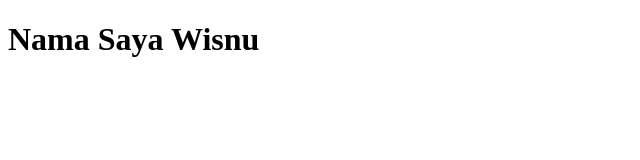
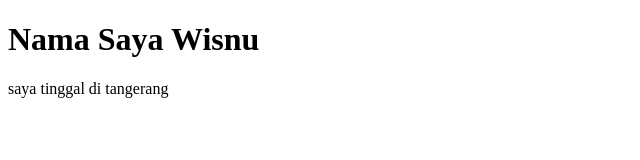
Before and after one commit to Wisnuprawira/new-project-laravel, a plain HTML site: page index.html in a window 1280 px wide. Shown: the whole page, without its empty margins (0-640 px from the left). Drawn offline with Linux system fonts and the light colour scheme.

Commit message:
add tempat tinggal

```diff
--- a/index.html
+++ b/index.html
@@ -8,5 +8,6 @@
 </head>
 <body>
     <h1>Nama Saya Wisnu</h1>
+    <p> saya tinggal di tangerang</p>
 </body>
 </html>
```
